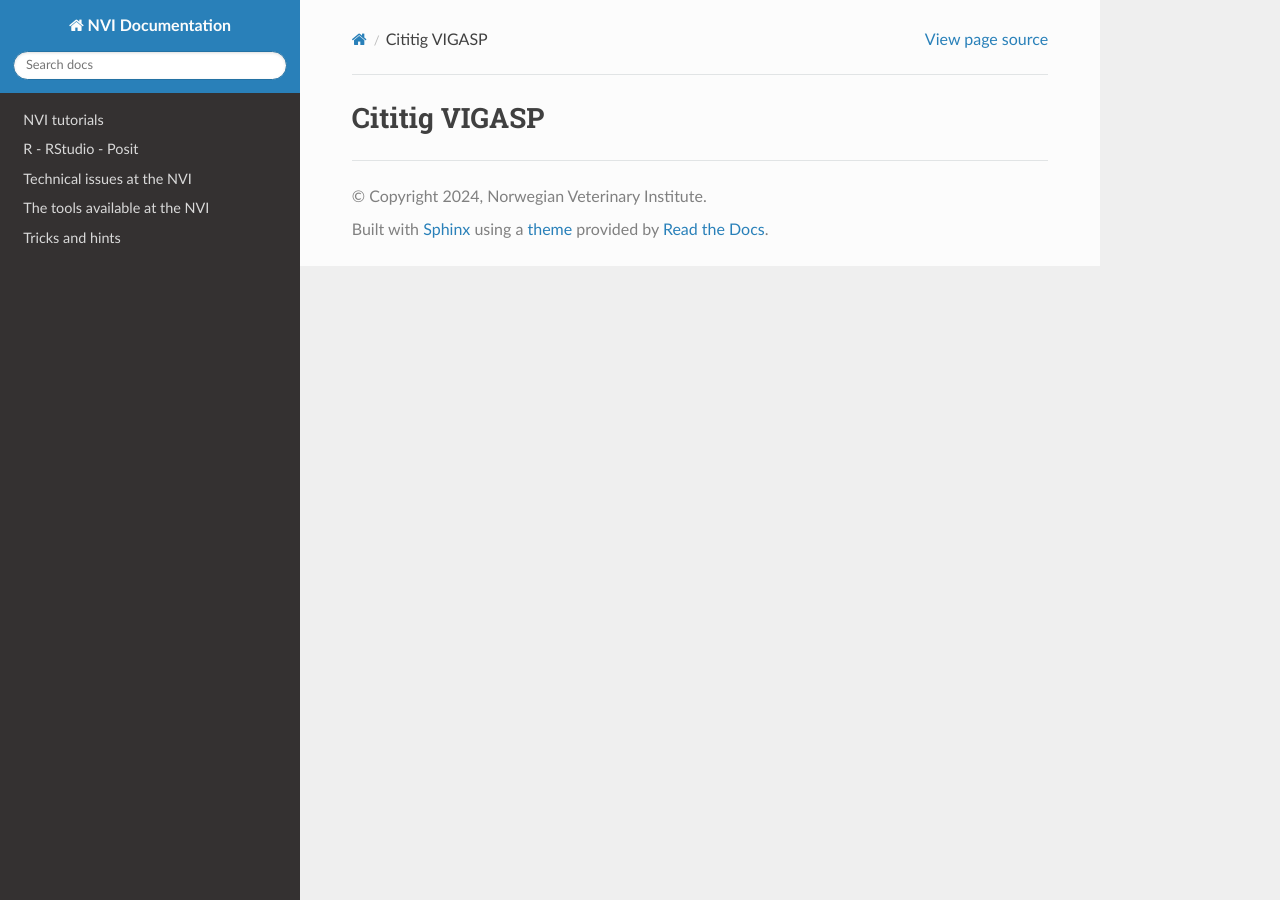
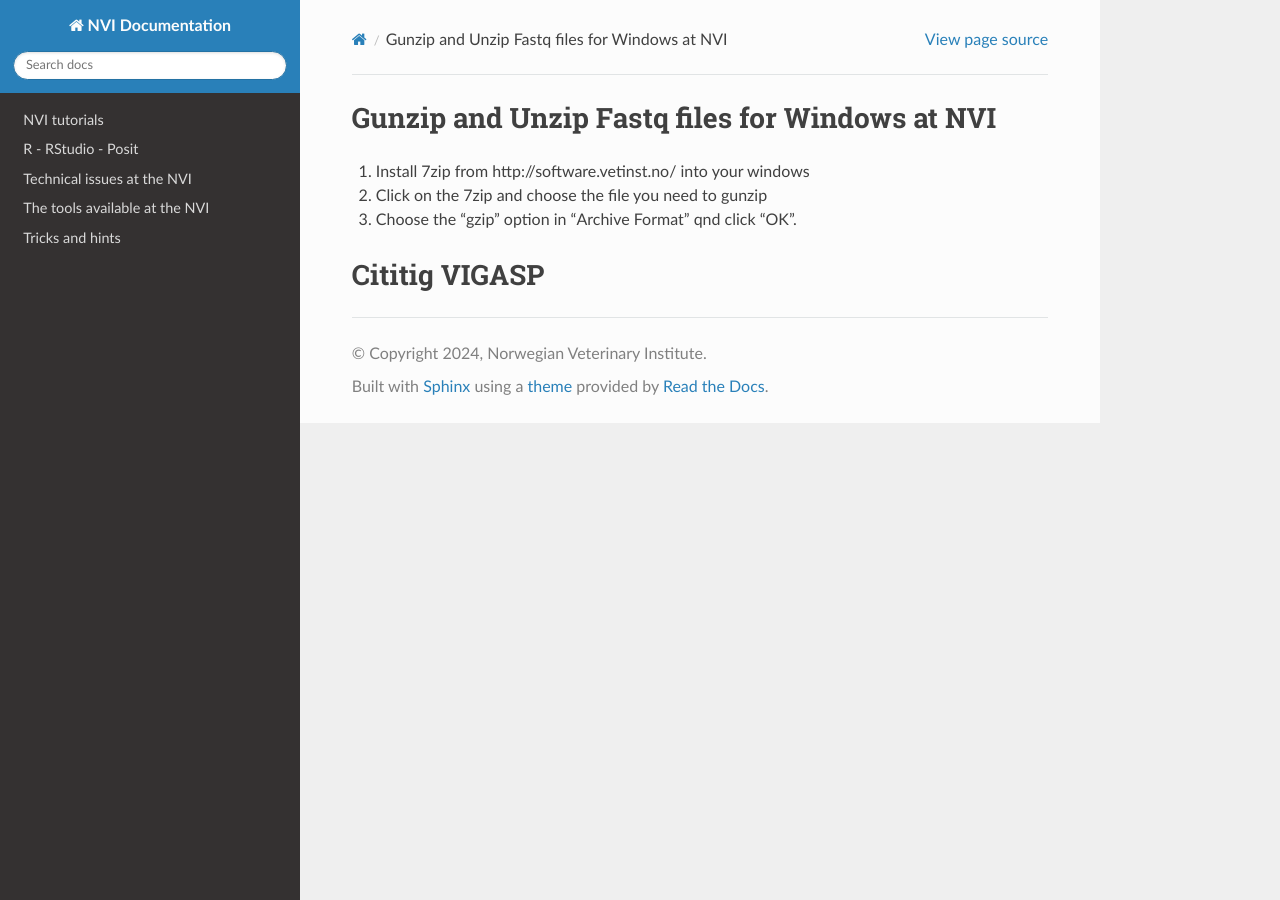
Before and after one commit to NorwegianVeterinaryInstitute/nvi-documentation, a Sphinx documentation site: the page built from docs/source/technical/VIGASP/07-others.md, in a window 1280 px wide. Built offline with Sphinx 7.4.7 and the Read the Docs theme 3.1.0, drawn with Linux system fonts in a browser that asks for light colours; pages that are not in the unit, such as notebooks, are missing from menus.

Commit message:
Update 07-others.md

```diff
--- a/docs/source/technical/VIGASP/07-others.md
+++ b/docs/source/technical/VIGASP/07-others.md
@@ -1 +1,6 @@
+# Gunzip and Unzip Fastq files for Windows at NVI
+1. Install 7zip from http://software.vetinst.no/ into your windows
+2. Click on the 7zip and choose the file you need to gunzip
+3. Choose the "gzip" option in "Archive Format" qnd  click "OK".
+
 # Cititig VIGASP
```
